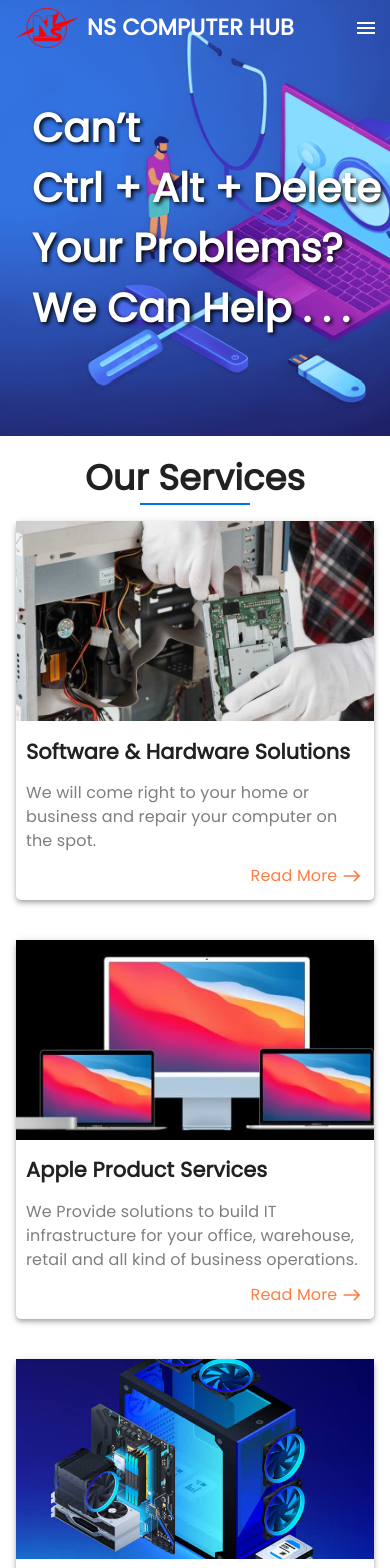
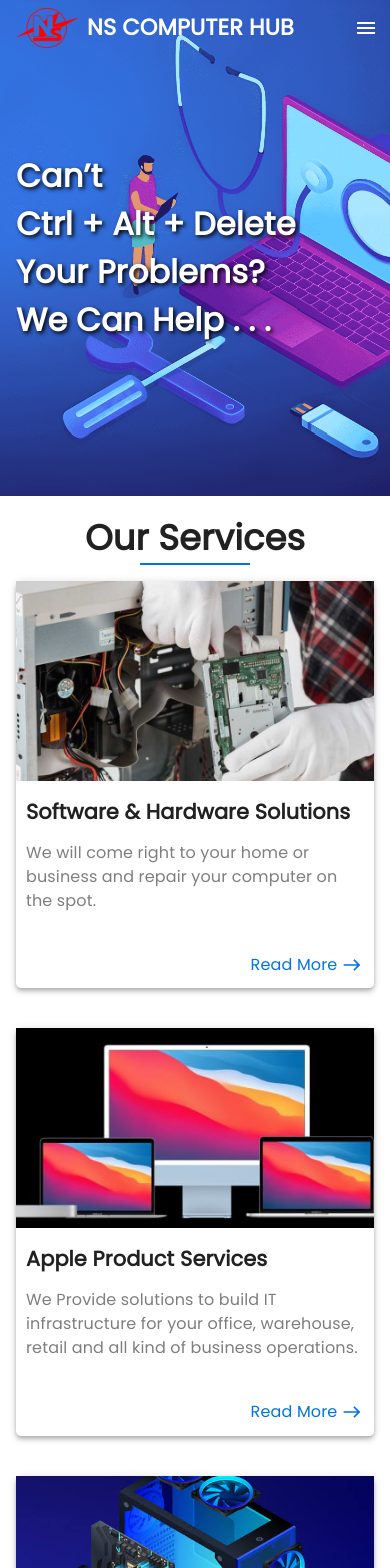
Before and after one commit to Piyush-0109/nscomputerhub, a React (Create React App) app: page / in a window 390 px wide. Shown: the top 1568 px of the page. Built offline with nearby package versions, Linux system fonts and the light colour scheme.

Commit message:
media query for footer and bannerimage text

```diff
--- a/src/components/Footer/footer.css
+++ b/src/components/Footer/footer.css
@@ -54,13 +54,13 @@
 }
 
 .footerCopyrightText {
-    font-size: 0.7rem;
+    font-size: 0.55rem;
 }
 
 
 @media screen and (min-width:480px) {
     .footerCopyrightText {
-        font-size: unset;
+        font-size: 0.7rem;
     }
 }
 
--- a/src/components/MainPage/MainPage.css
+++ b/src/components/MainPage/MainPage.css
@@ -1,5 +1,5 @@
 .bannerImage {
-    min-height: calc(60vh - 70px);
+    min-height: calc(60vh - 10px);
     padding-bottom: 0;
     padding-top: 0;
     background-position: 70%;
@@ -12,9 +12,9 @@
 }
 
 .bannerImageTextHeader {
-    font-size: 2.5rem;
+    font-size: 2rem;
     font-weight: 600;
-    padding-left: 2rem;
+    padding-left: 1rem;
     font-family: 'Poppins', sans-serif;
     color: white;
     text-shadow: 2px 2px 4px black;
@@ -23,6 +23,7 @@
 @media screen and (min-width:480px) {
     .bannerImageTextHeader {
         font-size: 4rem;
+        padding-left: 2rem;
         text-shadow: unset;
     }
 
@@ -76,75 +77,3 @@
     right: 0;
     margin: auto;
 }
-
-.serviceCardContainer {
-    display: flex;
-    flex-direction: column;
-    box-shadow: 0px 2px 4px -1px rgba(0, 0, 0, 0.2), 0px 4px 5px 0px rgba(0, 0, 0, 0.14), 0px 1px 10px 0px rgba(0, 0, 0, 0.12);
-    border-radius: 5px;
-    word-wrap: break-word;
-    max-width: calc(100% + 0px);
-    transition: transform .5s;
-}
-
-.serviceCardContainer:hover {
-    transform: scale(1.05);
-}
-
-@media screen and (min-width:480px) {
-    .serviceCardContainer {
-        max-width: 350px;
-    }
-}
-
-.serviceCardWrapper {
-    height: 200px;
-    width: 100%;
-}
-
-.serviceCardImage {
-    height: 100%;
-    width: 100%;
-    background-size: cover;
-}
-
-.serviceCardDescriptionWrapper {
-    padding: 0px 10px;
-}
-
-.serviceCardSubtitle {
-    height: 70px;
-    overflow: hidden;
-    color: #7e7e7e;
-}
-
-.serviceCardButtonContainer {
-    display: flex;
-    justify-content: right;
-    margin-top: 0.1rem;
-}
-
-.serviceCardButtonWrapper {
-    display: flex;
-    justify-content: center;
-    align-items: center;
-    background: white;
-    color: #ff7e43;
-    padding: 0.6rem;
-    border-bottom-right-radius: 5px;
-    border-top-left-radius: 10px;
-    cursor: pointer;
-    border: 2px solid transparent;
-    transition: 0.3s;
-    font-weight: 500;
-}
-
-.serviceCardButtonWrapper:hover {
-    background: #ff7e43;
-    color: white;
-    border: 2px solid transparent;
-}
-
-.readMoreIcon {
-    margin-left: 5px;
-}
--- a/src/constants/index.jsx
+++ b/src/constants/index.jsx
@@ -78,7 +78,7 @@
     },
     {
         imageSource: <EmailIcon />,
-        title: 'dhootgaurav60@gmail.com',
+        title: 'nscomputerhub@gmail.com',
         hrefSource: '/'
     },
     {
```
